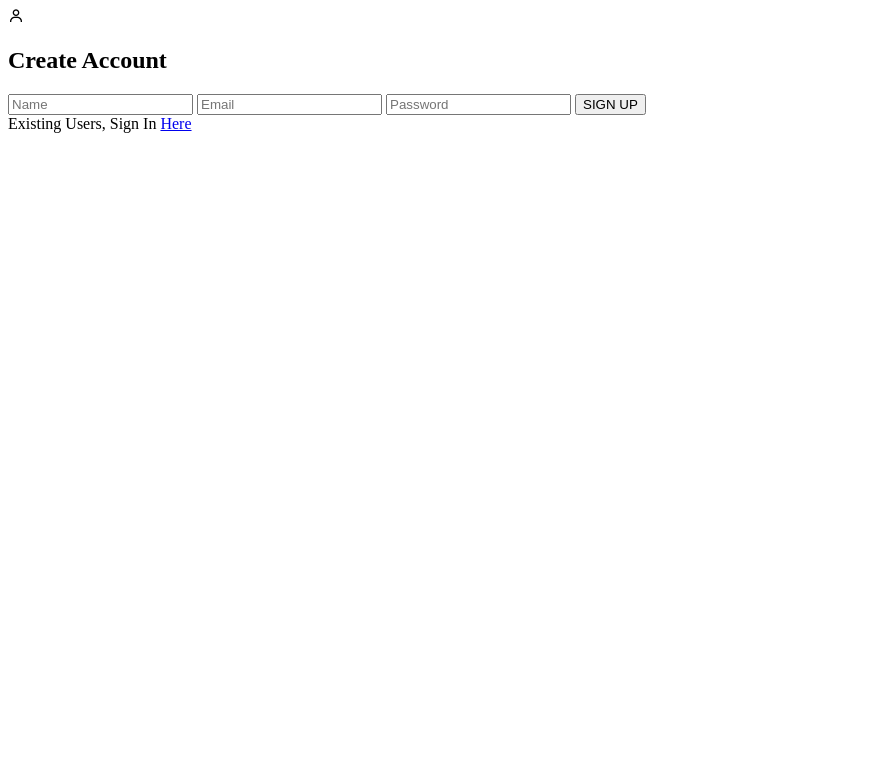
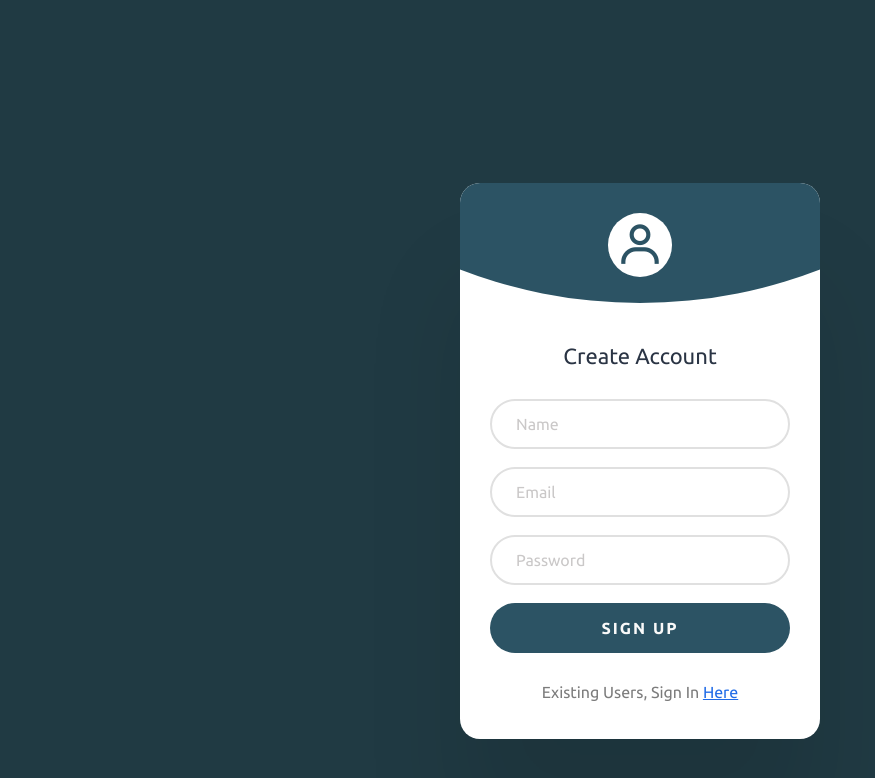
Before and after one commit to Aacash-Srinath/Web_Dev_Projects, a plain HTML site: page Signup-Page/index.html in a window 1280 px wide. Shown: the whole page, without its empty margins (0-875 px from the left). Drawn offline with nearby package versions, Linux system fonts and the light colour scheme.

Commit message:
Update style.css

```diff
--- a/Signup-Page/style.css
+++ b/Signup-Page/style.css
@@ -1 +1,148 @@
-style
+@import url('https://fonts.googleapis.com/css2?family=Ubuntu:wght@300;400;500;700&display=swap');
+
+*{
+    box-sizing: border-box;
+}
+
+html{
+    height: 100%;
+}
+
+body{
+    height: 100%;
+    display: grid;
+    place-items: center;
+    margin: 0;
+    padding: 0 32px;
+    background: #203a43;
+    font-family: "Ubuntu";
+    animation: rotate 6s infinite alternate linear;
+}
+
+
+
+
+.card{
+    overflow: hidden;
+    position: relative;
+    z-index: 3;
+    width: 100%;
+    margin: 0 20px;
+    padding: 160px 30px 38px;
+    border-radius: 1.25rem;
+    background: #fff;
+    text-align: center;
+    box-shadow: 0 100px 100px rgb(0 0 0 / 10%);
+}
+
+.card::before{
+    content: "";
+    position: absolute;
+    background: #2c5364;
+    top: -880px;
+    left: 50%;
+    width: 1000px;
+    height: 1000px;
+    border-radius: 50%;
+    translate: -50% 0;
+}
+
+.card .logo{
+    position: absolute;
+    display: flex;
+    align-items: center;
+    justify-content: center;
+    border-radius: 50%;
+    background-color: #fff;
+    height: 64px;
+    width: 64px;
+    top: 30px;
+    left: 50%;
+    translate: -50% 0;
+}
+
+.card .logo i{
+    font-size: 50px;
+    color: #2c5364;
+    font-weight: 500;
+}
+
+.card>h2{
+    font-size: 22px;
+    font-weight: 400;
+    margin: 0 0 30px;
+    color: #2a3444;
+}
+
+.form{
+    margin: 0 0 30px;
+    display: grid;
+    gap: 18px;
+}
+
+.form>input, .form>button{
+    width: 100%;
+    height: 50px;
+    border-radius: 28px;
+}
+
+.form>input{
+    border: 2px solid #e0e0e0;
+    font-family: inherit;
+    font-size: 16px;
+    padding: 0 24px;
+    color: #11274c;
+    transition: all 0.375s;
+}
+
+.form>input:hover{
+    border: 2px solid #000;
+}
+
+.form>input::placeholder{
+    color: #cac8c8;
+}
+
+.form>button{
+    cursor: pointer;
+    width: 100%;
+    height: 50px;
+    padding: 0 16px;
+    background: #2c5364;
+    color: #f9f9f9;
+    border: 0;
+    font-family: inherit;
+    font-size: 1rem;
+    font-weight: 600;
+    text-align: center;
+    letter-spacing: 2px;
+    transition: all 0.375s;
+}
+
+.form>button:hover{
+    color: #fff;
+    background: #597f90;
+}
+
+.card>footer{
+    color: #7c7c7c;
+}
+
+.card>footer>a{
+    color: #216ce7;
+    transition: all 0.375s;
+}
+
+.card>footer>a:hover{
+    color: #143d81;
+}
+
+@media (width >=500px) {
+    body{
+        padding: 0;
+    }
+    .card{
+        margin: 0;
+        width: 360px;
+    }
+}
```
